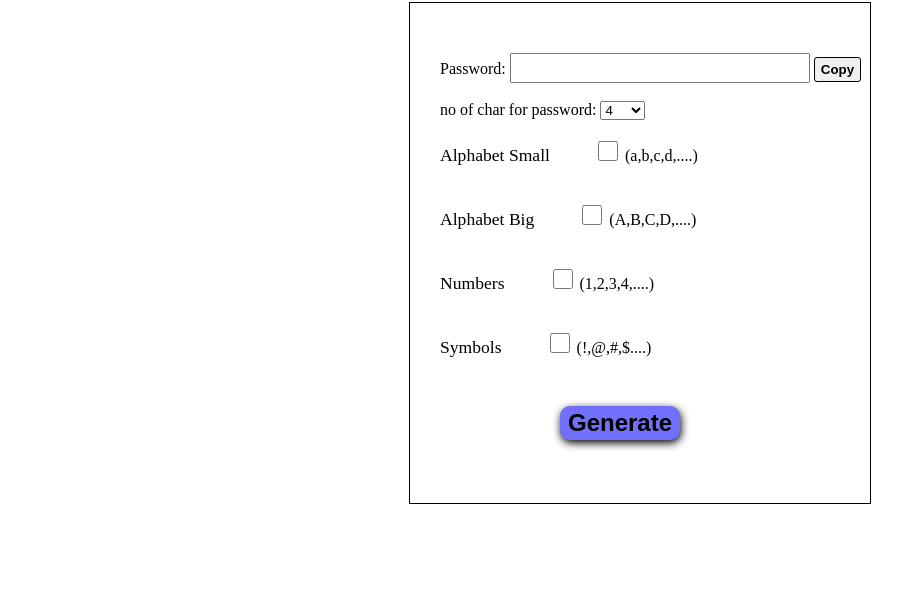
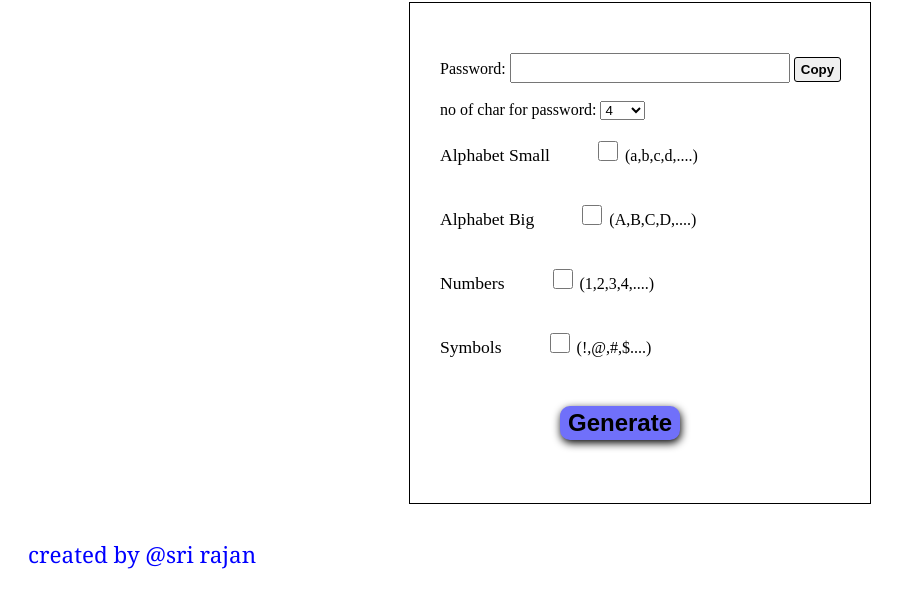
Before and after one commit to sri-rajan/password-generator, a plain HTML site: page index.html in a window 1280 px wide. Shown: the part 96-704 px from the top of the page, without its empty margins (0-905 px from the left). Drawn offline with Linux system fonts and the light colour scheme.

Commit message:
changed style for name

```diff
--- a/style.css
+++ b/style.css
@@ -18,7 +18,7 @@
 }
 #passans{
     height:30px;
-    width:300px;
+    width:280px;
     font-size:1.1em;
 }
 #passbutton{
@@ -57,7 +57,5 @@
     font-size:1.4em;
     color:blue;
     font-family:Georgia, 'Times New Roman', Times, serif;
-    position: absolute;
-    top:100%;
-    left:0px;
+    margin:35px 20px;
 }
```
